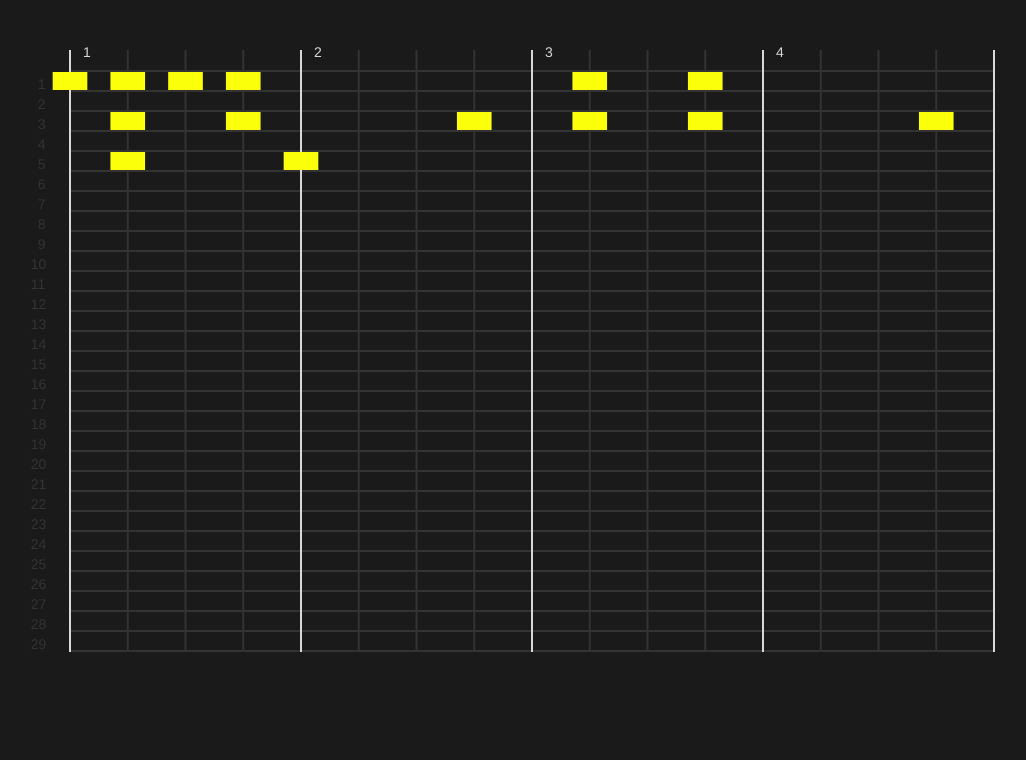
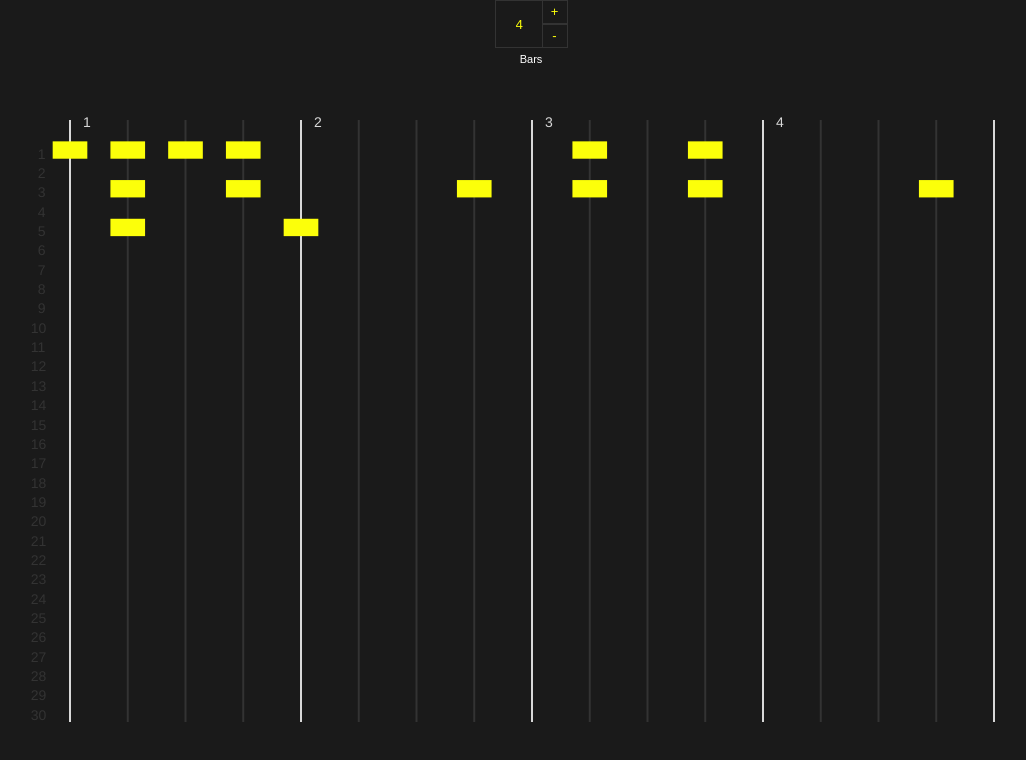
Before and after one commit to LevelTwo/MusicDots, a React (Create React App) app: page / in a window 1280 px wide. Shown: the top 760 px of the page, without its empty margins (109-1135 px from the left). Built offline with nearby package versions, Linux system fonts and the light colour scheme.

Commit message:
Added Value component to add controls for the bars, beats, rows, etc.

```diff
--- a/package.json
+++ b/package.json
@@ -4,6 +4,11 @@
   "private": true,
   "dependencies": {
     "lodash": "^4.17.4",
+    "object-assign": "4.1.1",
+    "postcss-flexbugs-fixes": "3.2.0",
+    "postcss-loader": "2.0.8",
+    "promise": "8.0.1",
+    "raf": "3.4.0",
     "react": "^16.2.0",
     "react-dom": "^16.2.0",
     "react-scripts": "1.0.17"
--- a/src/App.css
+++ b/src/App.css
@@ -29,3 +29,15 @@
   from { transform: rotate(0deg); }
   to { transform: rotate(360deg); }
 }
+
+input[type=number]::-webkit-inner-spin-button,
+input[type=number]::-webkit-outer-spin-button
+{
+  -webkit-appearance: none;
+  margin: 0;
+}
+
+input[type=number]
+{
+  -moz-appearance: textfield;
+}
--- a/src/App.js
+++ b/src/App.js
@@ -4,9 +4,10 @@ import './App.css';
 
 class App extends Component {
   render() {
+    const grid = <Grid />;
     return (
       <div className="App">
-        <Grid />
+        {grid}
       </div>
     );
   }
--- a/src/components/Grid.js
+++ b/src/components/Grid.js
@@ -1,6 +1,7 @@
 import React, { Component } from 'react';
 import PropTypes from 'prop-types';
 import { range } from 'lodash';
+import { Value } from 'components/Value';
 import { colors } from 'styles';
 
 export function Line({...props}) {
@@ -68,15 +69,37 @@ export default class Grid extends Component {
     }
   }
 
+  incrementBars = () => {
+    const shouldUpdate = this.validateBars(this.state.bars + 1);
+    shouldUpdate && this.setState({ bars: this.state.bars + 1 });
+    return this.state.bars + shouldUpdate;
+  }
+
+  decrementBars = () => {
+    const shouldUpdate = this.validateBars(this.state.bars - 1);
+    shouldUpdate && this.setState({ bars: this.state.bars - 1 });
+    return this.state.bars - shouldUpdate;
+  }
+
   updateState = (newState) => {
     this.setState(newState);
+  }
+
+  updateValue = (state, validate) => {
+    return (evt) => {
+      validate(evt.target.value) && this.setState({ [state] : evt.target.value });
+    }
+  }
+
+  validateBars(bars) {
+    return bars && (bars > 3) && (bars < 11);
   }
 
   render() {
     const { barLength, bars, beats, canvasHeight, canvasWidth, fontSize, paddingHeight, paddingWidth, staves } = this.state;
     const barUnit = (canvasWidth - 2 * paddingWidth) / (bars * beats);
-    const staffUnit = (canvasHeight - 2 * paddingHeight) / staves;
-    const barHeight = staffUnit * staves + barLength;
+    const staffUnit = (canvasHeight - 2 * paddingHeight) / (staves + 1);
+    const barHeight = staffUnit * (staves + 1) + barLength;
     const noteWidth = barUnit * 0.6;
 
     this.bars = range(bars + 1).map((bar, idx) => {
@@ -101,7 +124,7 @@ export default class Grid extends Component {
       />
     });
 
-    this.staves = range(staves).map((staff, idx) => {
+    this.staves = range(staves + 1).map((staff, idx) => {
       const className = "gridStaff";
       return <Staff
         className={className}
@@ -120,11 +143,11 @@ export default class Grid extends Component {
         x={paddingWidth + barUnit * beats * idx + fontSize}
         y={paddingHeight + fontSize / 2}
         fontSize={fontSize}
-        label={idx+1}
+        label={idx + 1}
       />
     });
 
-    this.staffLabels = range(staves-1).map((staff, idx) => {
+    this.staffLabels = range(staves).map((staff, idx) => {
       const className = "gridStaffLabel";
       return <Label
         className={className}
@@ -132,7 +155,7 @@ export default class Grid extends Component {
         x={paddingWidth - ((idx < 9) ? 1 : 1.5) * fontSize - noteWidth / 2}
         y={paddingHeight + staffUnit * idx + staffUnit / 2 + barUnit / 2}
         fontSize={fontSize}
-        label={idx+1}
+        label={idx + 1}
       />
     });
 
@@ -152,14 +175,24 @@ export default class Grid extends Component {
     });
 
     return (
+      <div>
+        <Value
+          bars={this.state.bars}
+          label={'Bars'}
+          onIncrement={this.incrementBars}
+          onDecrement={this.decrementBars}
+          onInput={this.updateValue('bars', this.validateBars)}
+        />
+        <div>
           <svg className="Grid" width={canvasWidth} height={canvasHeight} version="1.1" xmlns="http://www.w3.org/2000/svg">
-        {this.staves}
             {this.beats}
             {this.bars}
             {this.notes}
             {this.barLabels}
             {this.staffLabels}
           </svg>
+        </div>
+      </div>
     );
   }
 }
--- /dev/null
+++ b/src/components/Value.js
@@ -0,0 +1,148 @@
+import React, { Component } from 'react';
+import PropTypes from 'prop-types';
+import { colors } from 'styles';
+
+export function FlexColumn(props) {
+  return (
+    <div
+      style={{
+        display: 'inline-flex',
+        flexDirection: 'column',
+        ...props.style,
+      }}
+    >
+      {props.children}
+    </div>
+  );
+}
+
+export function FlexRow(props) {
+  return <FlexColumn style={{ flexDirection: 'row', ...props.style }}>{props.children}</FlexColumn>
+}
+
+export class ValueButton extends Component {
+  constructor(props) {
+    super(props);
+    this.state = {
+      styles: {
+        border: `1px solid ${colors.gray}`,
+        borderLeft: 0,
+        color: colors.yellow,
+        cursor: 'pointer',
+        fontSize: '13px',
+        lineHeight: 1.7,
+        userSelect: 'none',
+        width: '24px',
+        ...this.props.style,
+      },
+    };
+  }
+  getStyles() {
+    return this.state.styles;
+  }
+  highlightColor = () => {
+    this.setState({
+      styles: {
+        ...this.state.styles,
+        backgroundColor: colors.gray,
+      }
+    });
+  }
+  deHighlightColor = () => {
+    this.setState({
+      styles: {
+        ...this.state.styles,
+        backgroundColor: colors.background,
+      }
+    });
+  }
+  render() {
+    return (
+      <div
+        className="ValueButton"
+        onClick={this.props.onClick}
+        onMouseEnter={this.highlightColor}
+        onMouseLeave={this.deHighlightColor}
+        style={this.state.styles}
+      >
+        {this.props.label}
+      </div>
+    );
+  }
+}
+ValueButton.propTypes = {
+  label: PropTypes.string.isRequired,
+  onClick: PropTypes.func,
+  style: PropTypes.object,
+}
+
+export class Value extends Component {
+  getStyles() {
+    const styles = {
+      input: {
+        border: `1px solid ${colors.gray}`,
+        background: colors.background,
+        boxSizing: 'border-box',
+        color: colors.yellow,
+        height: '48px',
+        lineHeight: '1.65',
+        outline: 0,
+        paddingLeft: '20px',
+        width: '48px',
+      },
+      label: {
+        fontSize: '11px',
+        padding: '5px',
+      },
+    };
+    return styles;
+  }
+
+  render() {
+    const styles = this.getStyles();
+    const updateInput = (func) => () => { this.input.value = func(); }
+    return (
+      <FlexColumn className="Value">
+        <FlexRow>
+          <input
+            className="ValueInput"
+            type="number"
+            inputMode="numeric"
+            min="4"
+            max="10"
+            step="1"
+            onInput={this.props.onInput}
+            defaultValue={this.props.bars}
+            style={styles.input}
+            ref={el => this.input = el}
+          />
+          <FlexColumn className="ValueControls">
+            <ValueButton
+              className="ValueIncrement"
+              label={'+'}
+              onClick={updateInput(this.props.onIncrement)}
+            />
+            <ValueButton
+              className="ValueDecrement"
+              label={'-'}
+              onClick={updateInput(this.props.onDecrement)}
+            />
+          </FlexColumn>
+        </FlexRow>
+        <span
+          className="ValueLabel"
+          style={styles.label}
+        >
+          {this.props.label}
+        </span>
+      </FlexColumn>
+    );
+  }
+}
+Value.propTypes = {
+  bars: PropTypes.number,
+  label: PropTypes.string.isRequired,
+  onIncrement: PropTypes.func,
+  onDecrement: PropTypes.func,
+  onInput: PropTypes.func,
+}
--- a/src/styles.js
+++ b/src/styles.js
@@ -1,9 +1,13 @@
 export const light = '#D8D8D8';
 export const gray = '#333333';
+export const lightGray = '#666666';
 export const yellow = '#FCFF0A';
+export const background = '#1A1A1A';
 
 export const colors = {
+  background,
   gray,
+  lightGray,
   light,
   yellow,
 }
```
Lines whose indentation alone changed are shown as unchanged.
